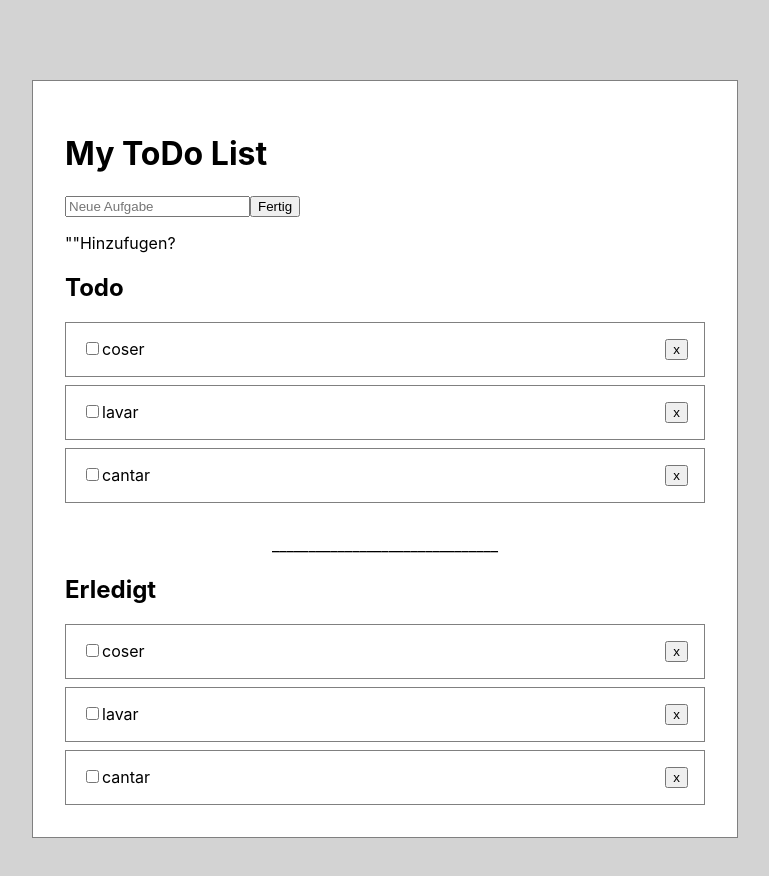
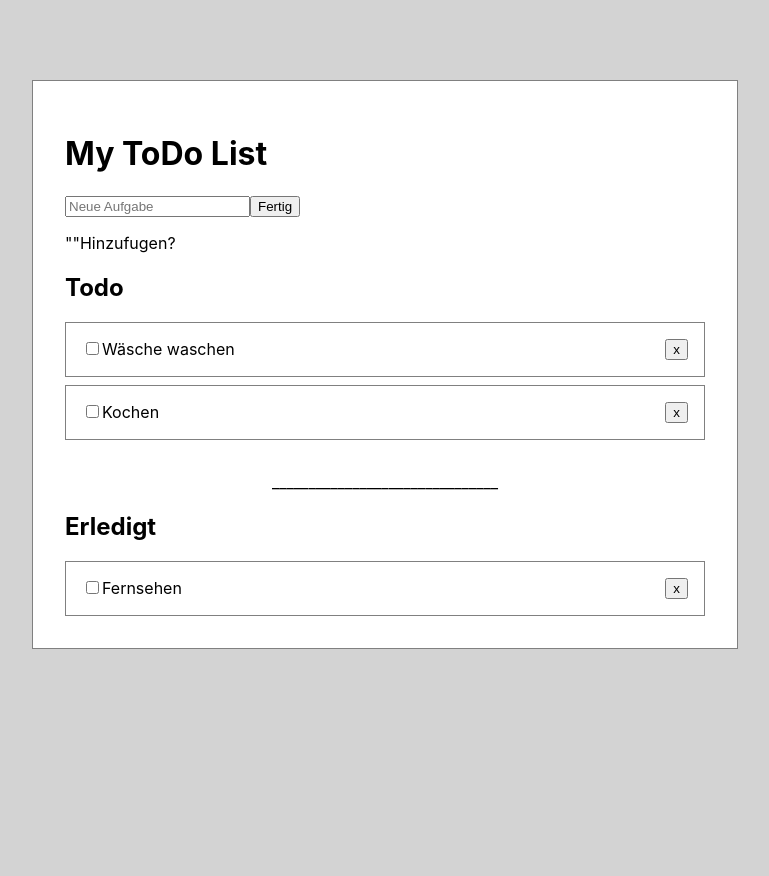
Before and after one commit to BlancaDomingo/todo-app-frontend, a React (Create React App) app: page / in a window 1280 px wide. Shown: the top 876 px of the page, without its empty margins (255-1024 px from the left). After the commit the page ends 800 px from the top, so only its background shows below. Built offline with nearby package versions, Linux system fonts and the light colour scheme.

Commit message:
mit Fabian  Erklärung

```diff
--- a/src/App.js
+++ b/src/App.js
@@ -6,6 +6,25 @@ import TodoList from './components/TodoList';
 import Bar from './components/Bar';
 
 function App() {
+
+  const todos = [
+    {
+      text: 'Wäsche waschen',
+      done: false,
+    },
+    {
+      text: 'Kochen',
+      done: false,
+    },
+    {
+      text: 'Fernsehen',
+      done: true,
+    }
+  ];
+
+  const openTodos = todos.filter(todo => !todo.done)
+  const doneTodos = todos.filter(todo => todo.done)
+
   const addTask = (nameTask) => {
     alert(`Button geclickt. Task: ${nameTask}`)
   }
@@ -15,11 +34,12 @@ function App() {
       <Header />
       <TodoInput text="Fertig"
       onButton={addTask}/>
+
       <h2>Todo</h2>
-      <TodoList />
+      <TodoList todos={openTodos} />
       <Bar / >
       <h2>Erledigt</h2>
-      <TodoList />
+      <TodoList todos={doneTodos}/>
 
     </div>
   );
--- a/src/components/TodoItem.js
+++ b/src/components/TodoItem.js
@@ -1,15 +1,19 @@
 import Finished from "./Finished";
 import DeleteTask from "./DeleteTask";
 
+// props { todo: {text: String, done: Boolean}}
 const TodoItem = (props) => {
+    //   { die heisst so = todo}
+    const { todo, done } = props;
 
     return (
         <div className="item">
             <div>
                 <input type="checkbox" id="myCheck" onclick={<Finished />}></input>
-                <label for="myCheck">{props.task}</label>
+                <span>{done}</span>
+                <label for="myCheck">{todo.text}</label>
             </div>
-            <button className="buttonX" onClick={<DeleteTask task={props.id} />}>x</button>
+               <button className="buttonX" onClick={<DeleteTask />}>x</button>
 
         </div>
     )
--- a/src/components/TodoList.js
+++ b/src/components/TodoList.js
@@ -1,7 +1,9 @@
 import TodoItem from "./TodoItem";
 
-const TodoList = () => {
-    const taskArr = ['coser', 'lavar', 'cantar']
+
+// props = {todos: Array}
+const TodoList = (props) => {
+  /*   const taskArr = ['coser', 'lavar', 'cantar'] */
 
  /*    if(props.checked === false){
         return null;
@@ -14,11 +16,16 @@ const TodoList = () => {
 		);
     } */
 
-    return (<div>
-        {taskArr.map((item, i) => {
+    return (
+    <div>
+       {/*  {taskArr.map((item, i) => {
             return <TodoItem task={item} id={i}/>
-        })}
-    </div>)
+        })} */}
+        {props.todos.map(todo => (<TodoItem todo={todo} />))}
+
+
+    </div>
+    );
 
 
 
```
